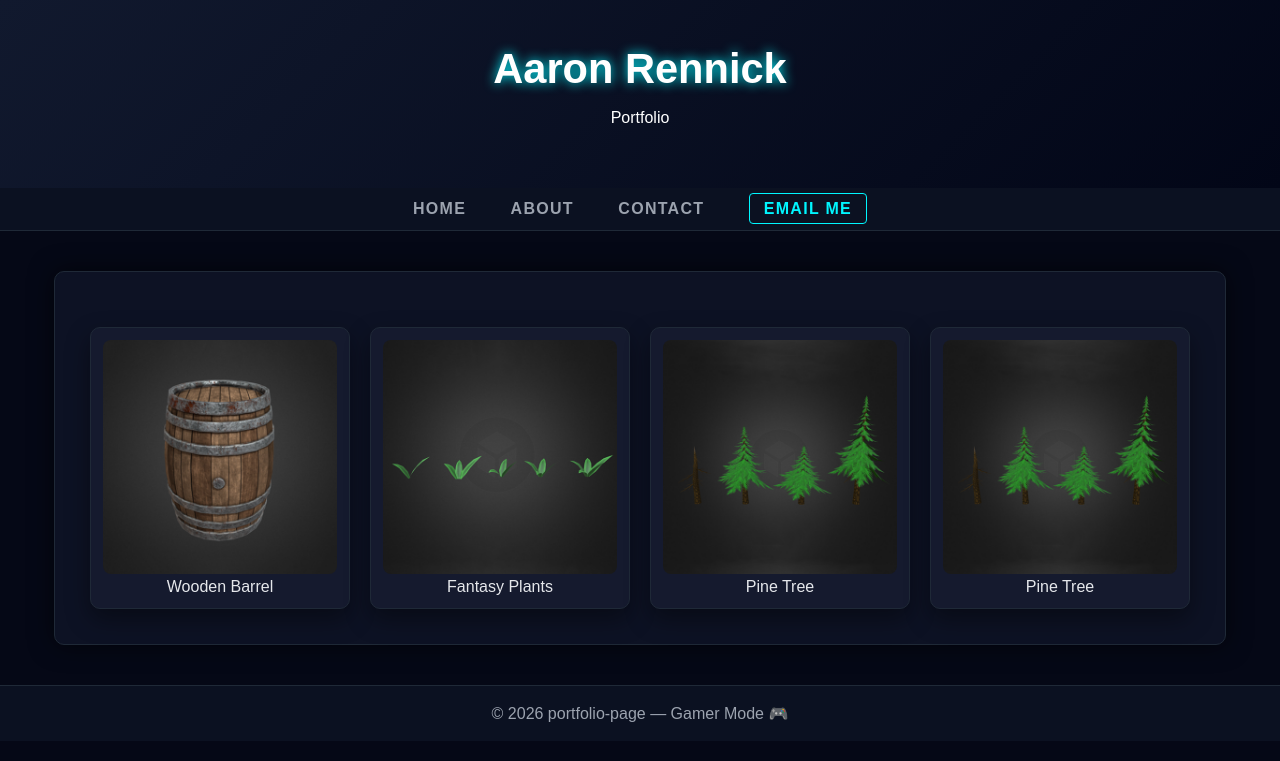
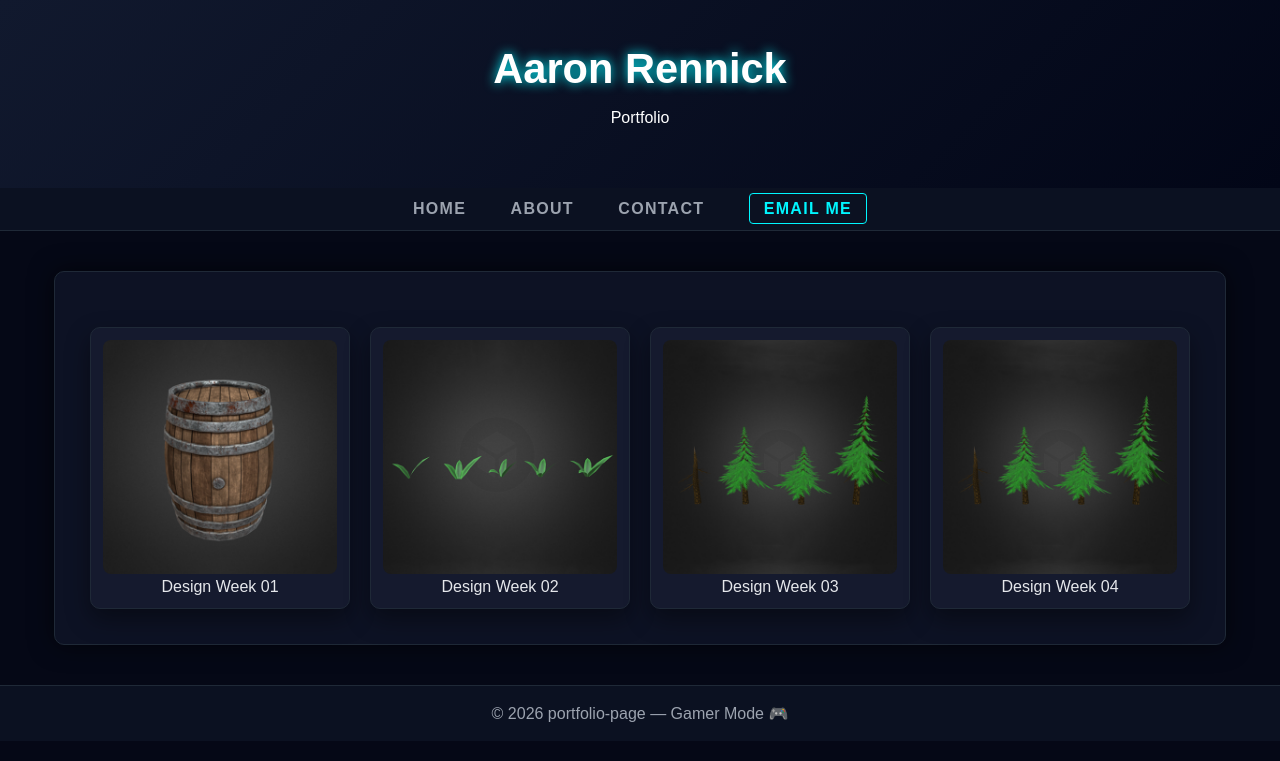
Before and after one commit to DarkAaron999/portfolio-page, a Jekyll site: the page built from designweek.md, in a window 1280 px wide. Shown: the top 761 px of the page. Built offline with Jekyll 4.4.1, drawn with Linux system fonts in a browser that asks for light colours; our own code applies the rules of GitHub Pages for plain Markdown files.

Commit message:
Update project links and titles for Design Week

```diff
--- a/designweek.md
+++ b/designweek.md
@@ -1,30 +1,30 @@
 <div class="project-grid">
 
 <div class="project-card">
-  <a href="/portfolio-page/barrel.html">
+  <a href="/portfolio-page/designweek01.html">
     <img src="/portfolio-page/assets/images/woodenbarrel.png">
   </a>
-  <div class="project-card-title">Wooden Barrel</div>
+  <div class="project-card-title">Design Week 01</div>
 </div>
 
 <div class="project-card">
-  <a href="/portfolio-page/fantasyplants.html">
+  <a href="/portfolio-page/designweek02.html">
     <img src="/portfolio-page/assets/images/fantasyplants.png">
   </a>
-  <div class="project-card-title">Fantasy Plants</div>
+  <div class="project-card-title">Design Week 02</div>
 </div>
 
 <div class="project-card">
-  <a href="/portfolio-page/pinetree.html">
+  <a href="/portfolio-page/designweek03.html">
     <img src="/portfolio-page/assets/images/pinetree.png">
   </a>
-  <div class="project-card-title">Pine Tree</div>
+  <div class="project-card-title">Design Week 03</div>
 </div>
 
 <div class="project-card">
-  <a href="/portfolio-page/pinetree.html">
+  <a href="/portfolio-page/designweek04.html">
     <img src="/portfolio-page/assets/images/pinetree.png">
   </a>
-  <div class="project-card-title">Pine Tree</div>
+  <div class="project-card-title">Design Week 04</div>
 </div>
 </div>
```
